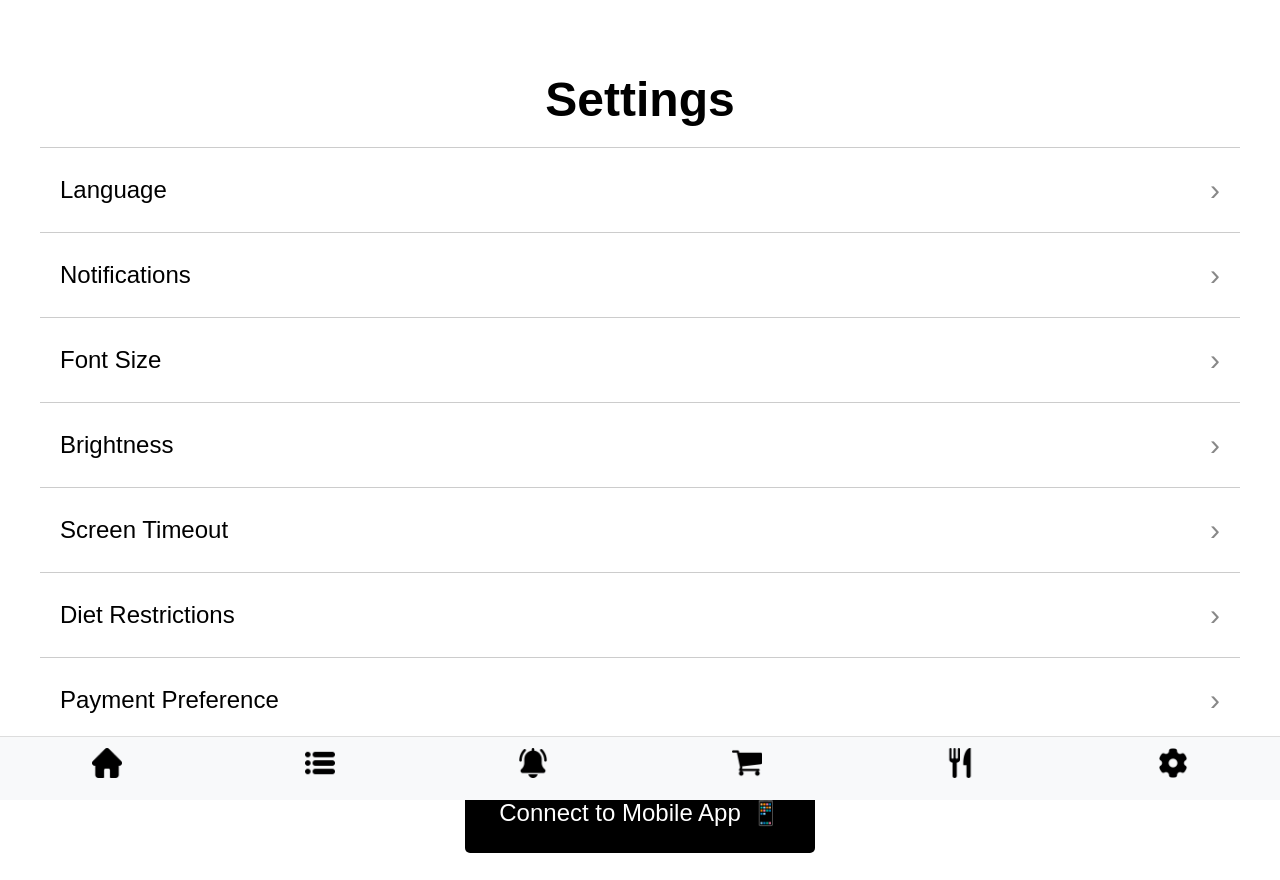
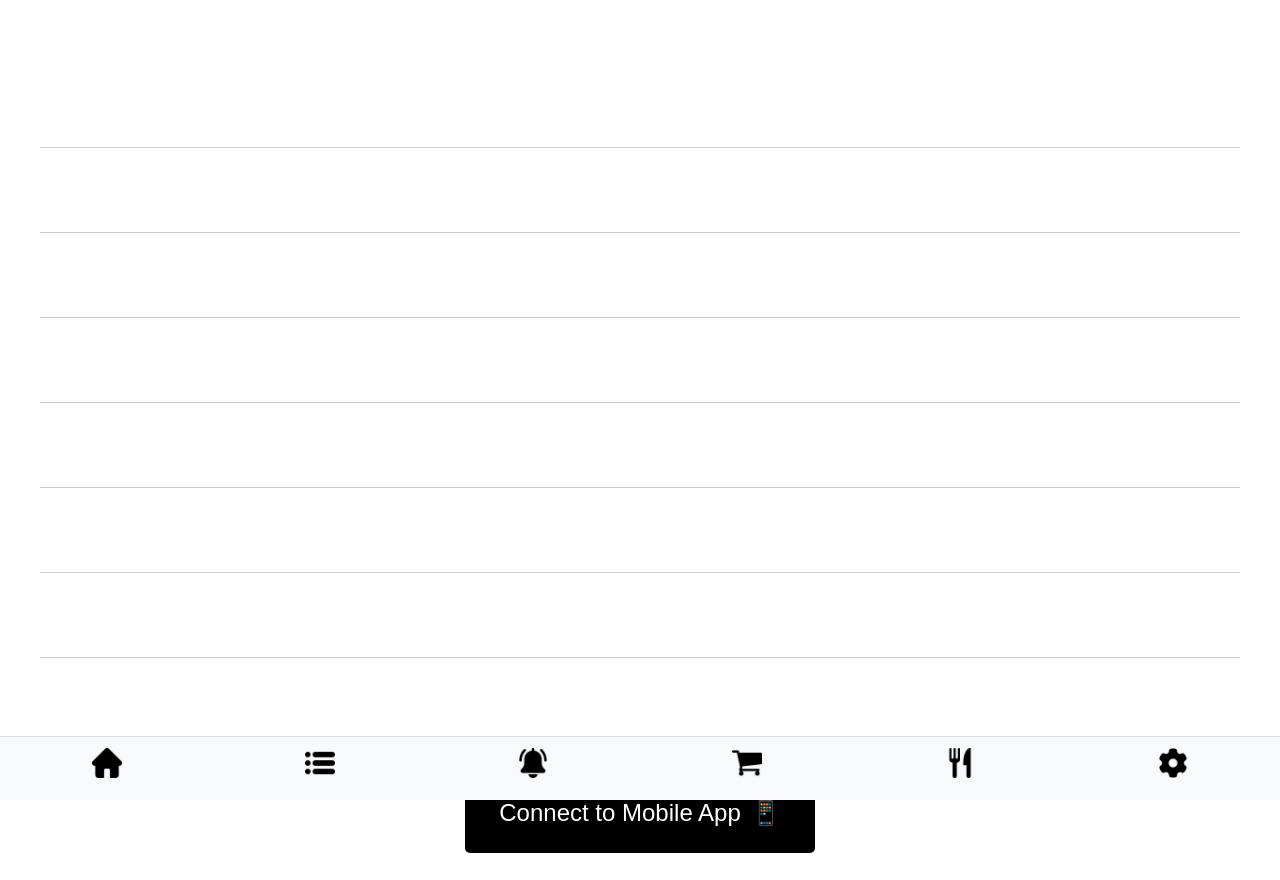
Before and after one commit to CFDougherty/SmartFridge, a React (Create React App) app in the folder smart-fridge-web/: page /settings in a window 1280 px wide. Built offline with nearby package versions, Linux system fonts and the light colour scheme; no server answers.

Commit message:
Update SettingsPage.css

```diff
--- a/smart-fridge-web/src/pages/styles/SettingsPage.css
+++ b/smart-fridge-web/src/pages/styles/SettingsPage.css
@@ -9,6 +9,7 @@
 .settings-header {
   text-align: center;
   margin-bottom: 20px;
+  color: white;
 }
 
 .settings-options {
@@ -22,14 +23,15 @@
   padding: 25px 20px;
   border-bottom: 1px solid #ccc;
   cursor: pointer;
+  color: white;
 }
 
 .settings-option:hover {
-  background-color: #f8f8f8;
+  background-color: #440381;
 }
 
 .arrow {
-  color: #888;
+  color: #ffffff;
   font-size: 30px;
 }
 
```
